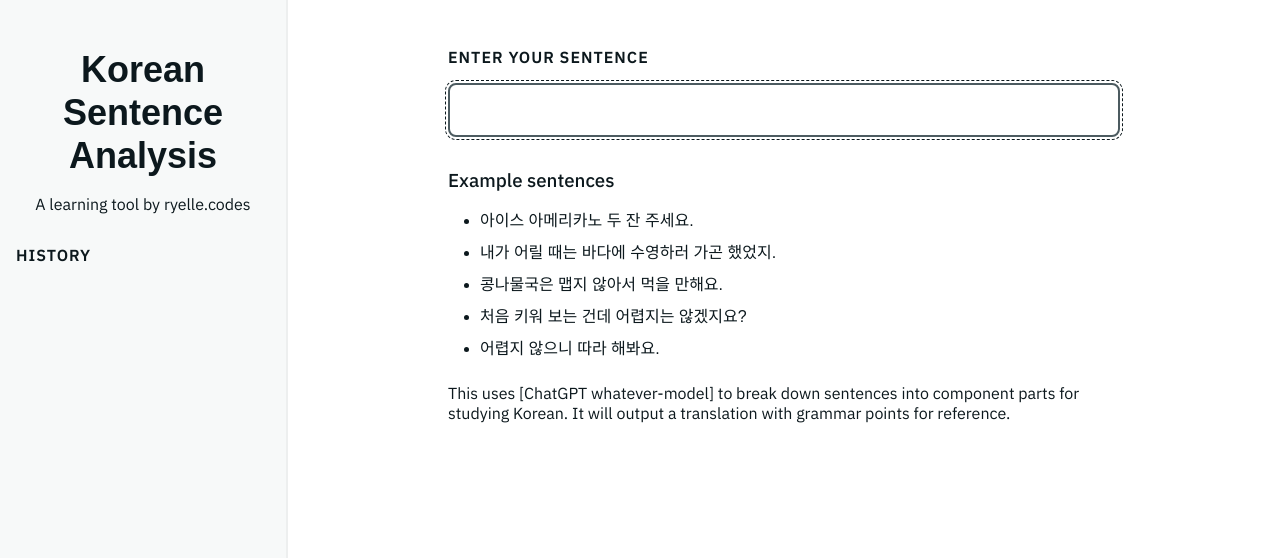
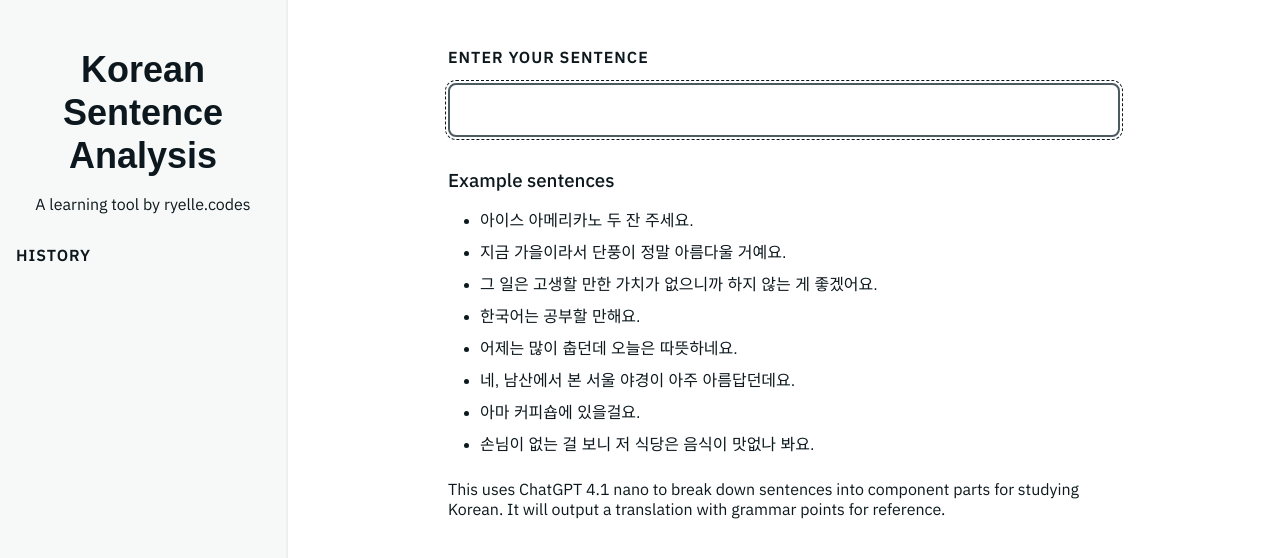
Before and after one commit to ryelle/k-sentence-analysis, a Next.js app: page / in a window 1280 px wide. Shown: the top 558 px of the page. Built offline with nearby package versions, Linux system fonts and the light colour scheme; a web font is replaced by a local one.

Commit message:
Content: Update example sentences, update real model used

```diff
--- a/src/app/components/navigation.tsx
+++ b/src/app/components/navigation.tsx
@@ -28,7 +28,6 @@ export default function Navigation({ title }: Props) {
 		[slug],
 	);
 
-	// @todo Add way to remove items from history.
 	const onDelete = (item: string) => () => {
 		removeHistory(item);
 		if (item === slug) {
--- a/src/app/page.tsx
+++ b/src/app/page.tsx
@@ -4,10 +4,13 @@ import Input from "@/app/components/elements/input";
 
 const examples = [
 	"아이스 아메리카노 두 잔 주세요.",
-	"내가 어릴 때는 바다에 수영하러 가곤 했었지.",
-	"콩나물국은 맵지 않아서 먹을 만해요.",
-	"처음 키워 보는 건데 어렵지는 않겠지요?",
-	"어렵지 않으니 따라 해봐요.",
+	"지금 가을이라서 단풍이 정말 아름다울 거예요.",
+	"그 일은 고생할 만한 가치가 없으니까 하지 않는 게 좋겠어요.",
+	"한국어는 공부할 만해요.",
+	"어제는 많이 춥던데 오늘은 따뜻하네요.",
+	"네, 남산에서 본 서울 야경이 아주 아름답던데요.",
+	"아마 커피숍에 있을걸요.",
+	"손님이 없는 걸 보니 저 식당은 음식이 맛없나 봐요.",
 ];
 
 export default function Home() {
@@ -28,7 +31,7 @@ export default function Home() {
 					</ul>
 				</div>
 				<p>
-					This uses [ChatGPT whatever-model] to break down sentences into component parts
+					This uses ChatGPT 4.1 nano to break down sentences into component parts
 					for studying Korean. It will output a translation with grammar points for
 					reference.
 				</p>
```
